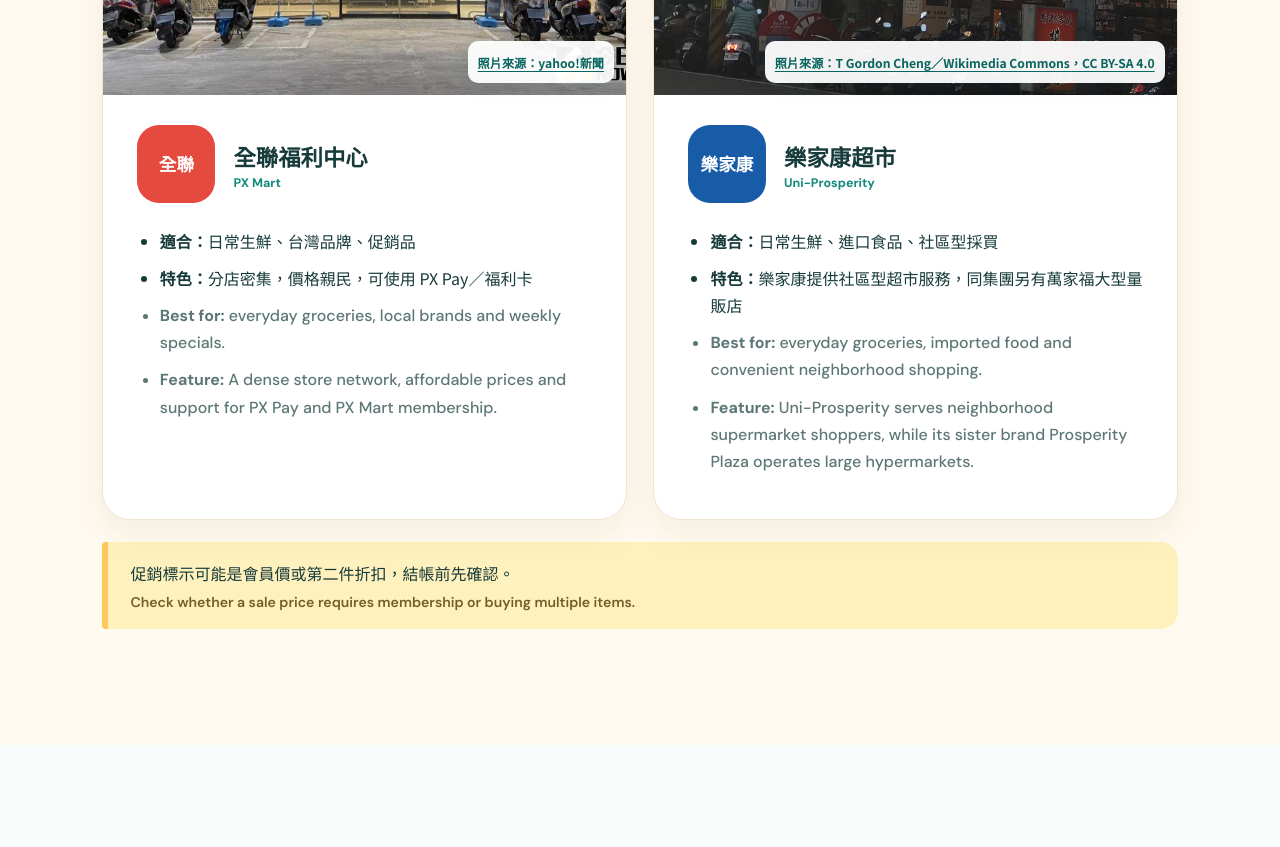
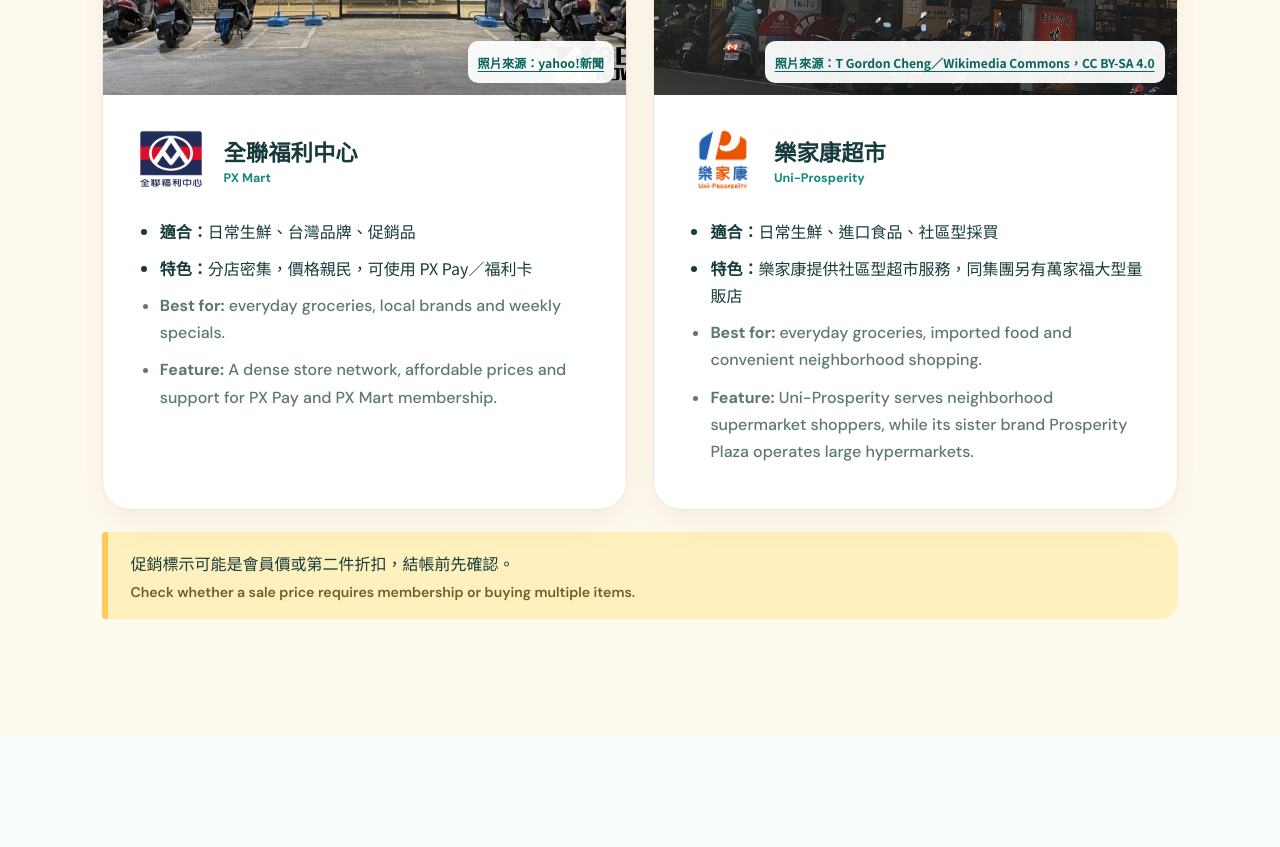
Before and after one commit to Good-Morning-Taiwan/Induction-Pack, a plain HTML site: page Daily_Shopping/index.html in a window 1280 px wide. Shown: the part 3740-4587 px from the top of the page. Drawn offline with Linux system fonts and the light colour scheme.

Commit message:
全聯和樂家康的商標

```diff
--- a/Daily_Shopping/index.html
+++ b/Daily_Shopping/index.html
@@ -214,7 +214,12 @@
             </figure>
             <div class="store-copy">
               <div class="store-head">
-                <b class="px">全聯</b>
+                <img
+                class="place-no"
+                src="images/pxmart_trademark.png"
+                alt="全聯福利中心商標"
+                loading="lazy"
+                />
                 <h3>全聯福利中心<small>PX Mart</small></h3>
               </div>
               <ul>
@@ -252,7 +257,12 @@
             </figure>
             <div class="store-copy">
               <div class="store-head">
-                <b class="cf">樂家康</b>
+                <img
+                class="place-no"
+                src="images/uni-prosperity_trademark.jpg"
+                alt="樂家康超市商標"
+                loading="lazy"
+                />
                 <h3>樂家康超市<small>Uni-Prosperity</small></h3>
               </div>
               <ul>
--- a/Daily_Shopping/styles.css
+++ b/Daily_Shopping/styles.css
@@ -232,11 +232,14 @@ aside span {
   color: #fff;
   font-size: 1.1rem;
 }
-.px {
-  background: #e54a3f;
-}
-.cf {
-  background: #185ca8;
+.place-no {
+  width: 68px;
+  height: 68px;
+  display: grid;
+  place-items: center;
+  border-radius: 18px;
+  background-color: #fff;
+  object-fit: contain;
 }
 .store-head h3 {
   margin: 0;
```
Also changed, not shown: Daily_Shopping/images/pxmart_trademark.png (added), Daily_Shopping/images/uni-prosperity_trademark.jpg (added).
